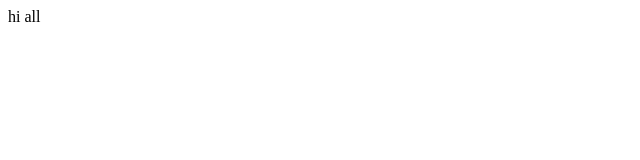
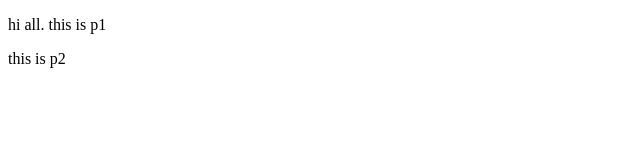
Before and after one commit to romanabramov/test, a plain HTML site: page index.html in a window 1280 px wide. Shown: the whole page, without its empty margins (0-640 px from the left). Drawn offline with Linux system fonts and the light colour scheme.

Commit message:
we added p1 and p2

```diff
--- a/index.html
+++ b/index.html
@@ -5,7 +5,8 @@
 	<title>test git</title>
 </head>
 <body>
-	hi all
+	<p>hi all. this is p1</p>
+    <p>this is p2</p>
 </body>
 
 </html>
```
